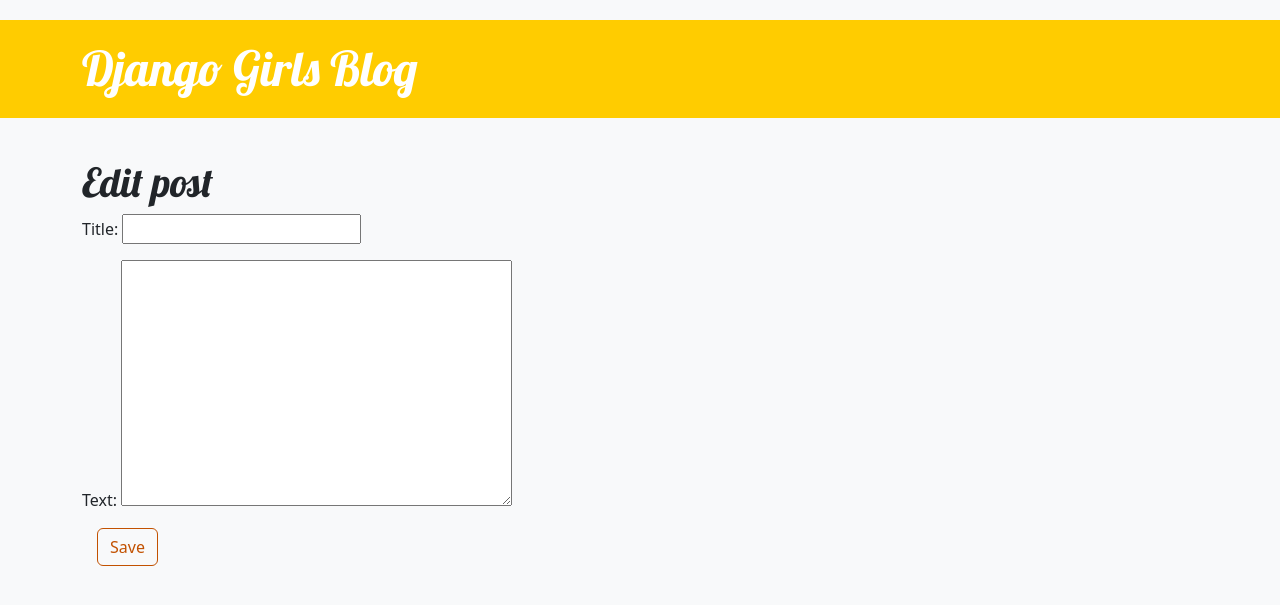
After one commit to unknown-wanted02/my-first-blog, a Django app: page /post/new/ in a window 1280 px wide. The commit adds this page. Shown: the top 605 px of the page. Run offline with Django 5.2, Linux system fonts and the light colour scheme.

Commit message:
Added views to create/edit blog post inside the site.

```diff
--- /dev/null
+++ b/blog/forms.py
@@ -0,0 +1,8 @@
+from django import forms
+
+from .models import Post
+
+class PostForm(forms.ModelForm):
+    class Meta:
+        model = Post
+        fields = ('title', 'text')
--- a/blog/static/css/blog.css
+++ b/blog/static/css/blog.css
@@ -69,3 +69,25 @@
     color: #FFFFFF;
     background-color: #C25100;
 }
+body {
+    padding-top: 20px;
+    background: #f8f9fa;
+}
+
+.page-header {
+    background-color: #ffcc00;
+    padding: 20px 30px;
+    color: white;
+}
+
+.page-header h1 a {
+    color: white;
+    font-family: 'Lobster', cursive;
+    text-decoration: none;
+}
+
+.content {
+    background: white;
+    padding: 20px;
+    border-radius: 8px;
+}
--- a/blog/templates/blog/base.html
+++ b/blog/templates/blog/base.html
@@ -2,24 +2,39 @@
 <!DOCTYPE html>
 <html>
   <head>
-        <title>Django Girls blog</title>
+    <meta charset="utf-8">
+    <title>Django Girls Blog</title>
+
+    <!-- Bootstrap CSS -->
     <link rel="stylesheet" href="https://cdn.jsdelivr.net/npm/bootstrap@5.3.3/dist/css/bootstrap.min.css" integrity="sha384-QWTKZyjpPEjISv5WaRU9OFeRpok6YctnYmDr5pNlyT2bRjXh0JMhjY6hW+ALEwIH" crossorigin="anonymous">
+
+    <!-- Google Fonts -->
     <link rel="stylesheet" href="https://fonts.googleapis.com/css?family=Lobster&subset=latin,latin-ext">
+
+    <!-- Custom CSS -->
     <link rel="stylesheet" href="{% static 'css/blog.css' %}">
   </head>
+
   <body>
     <header class="page-header">
-      <div class="container">
-          <h1><a href="/">Django Girls Blog</a></h1>
+      <div class="container d-flex justify-content-between align-items-center">
+        <h1 class="mb-0">
+          <a href="/" class="text-white text-decoration-none" style="font-family: 'Lobster', cursive;">
+            Django Girls Blog
+          </a>
+        </h1>
+
+        {% if user.is_authenticated %}
+          <a href="{% url 'post_new' %}" class="top-menu">
+            <img src="{% static 'blog/icons/file-earmark-plus.svg' %}" alt="New Post" height="24">
+          </a>
+        {% endif %}
       </div>
     </header>
-    <main class="container">
-        <div class="row">
-            <div class="col">
+
+    <main class="container mt-4">
       {% block content %}
       {% endblock %}
-            </div>
-        </div>
     </main>
   </body>
 </html>
--- /dev/null
+++ b/blog/templates/blog/post_edit.html
@@ -0,0 +1,10 @@
+{% extends 'blog/base.html' %}
+
+{% block content %}
+  <h1>Edit post</h1>
+  <form method="POST">
+    {% csrf_token %}
+    {{ form.as_p }}
+    <button type="submit" class="btn btn-secondary">Save</button>
+  </form>
+{% endblock %}
--- a/blog/urls.py
+++ b/blog/urls.py
@@ -3,5 +3,7 @@
 
 urlpatterns = [
     path('', views.post_list, name='post_list'),
+    path('post/new/', views.post_new, name='post_new'),
     path('post/<int:pk>/', views.post_detail, name='post_detail'),
+     path('post/<int:pk>/edit/', views.post_edit, name='post_edit'),
 ]
--- a/blog/views.py
+++ b/blog/views.py
@@ -2,6 +2,8 @@
 from django.utils import timezone
 from .models import Post
 from django.shortcuts import render, get_object_or_404
+from .forms import PostForm
+from django.shortcuts import redirect
 
 def post_list(request):
     posts = Post.objects.filter(published_date__lte=timezone.now()).order_by('published_date')
@@ -10,3 +12,31 @@
 def post_detail(request, pk):
     post = get_object_or_404(Post, pk=pk)
     return render(request, 'blog/post_detail.html', {'post': post})
+
+
+
+def post_new(request):
+    if request.method == "POST":
+        form = PostForm(request.POST)
+        if form.is_valid():
+            post = form.save(commit=False)
+            post.author = request.user
+            post.published_date = timezone.now()
+            post.save()
+            return redirect('post_detail', pk=post.pk)
+    else:
+        form = PostForm()
+    return render(request, 'blog/post_edit.html', {'form': form})
+def post_edit(request, pk):
+    post = get_object_or_404(Post, pk=pk)
+    if request.method == "POST":
+        form = PostForm(request.POST, instance=post)
+        if form.is_valid():
+            post = form.save(commit=False)
+            post.author = request.user
+            post.published_date = timezone.now()
+            post.save()
+            return redirect('post_detail', pk=post.pk)
+    else:
+        form = PostForm(instance=post)
+    return render(request, 'blog/post_edit.html', {'form': form})
```
Also changed, not shown: blog/templates/blog/post_detail.html (+11 -9 lines), blog/templates/blog/post_list.html (+11 -9 lines). Lines whose indentation alone changed are shown as unchanged.
